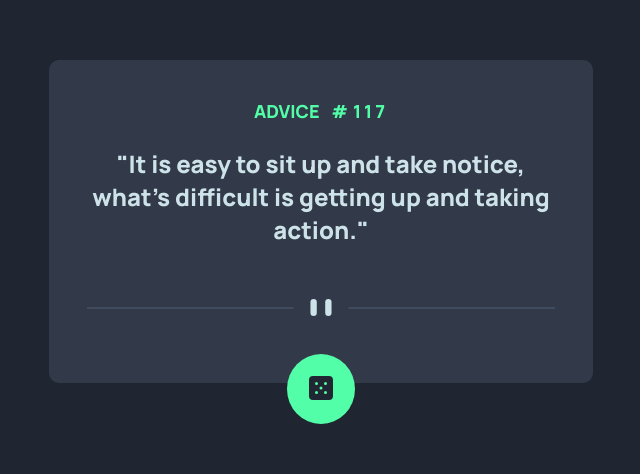
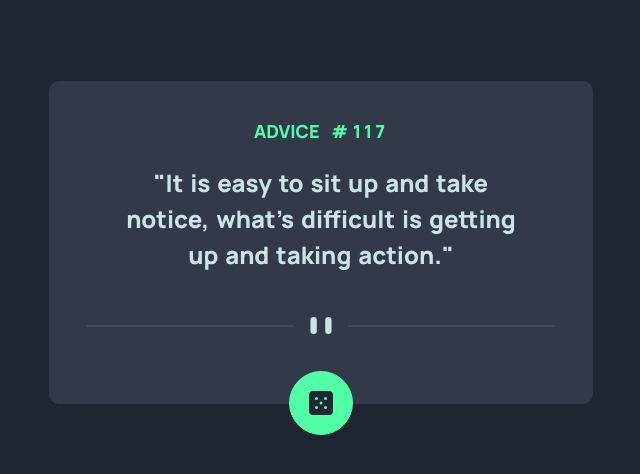
Before and after one commit to geekSamarth/Advice-generator-App, a plain HTML site: page index.html in a window 1280 px wide. Shown: the part 158-632 px from the top of the page, without its empty margins (319-959 px from the left). Drawn offline with Linux system fonts and the light colour scheme.

Commit message:
Minor Fixes

```diff
--- a/index.html
+++ b/index.html
@@ -1,25 +1,33 @@
 <!DOCTYPE html>
 <html lang="en">
   <head>
-  <meta charset="UTF-8">
-  <meta name="viewport" content="width=device-width, initial-scale=1.0"> <!-- displays site properly based on user's device -->
-  <link rel="icon" type="image/png" sizes="32x32" href="./images/favicon-32x32.png">
-  <link rel="stylesheet" href="./style.css">
+    <meta charset="UTF-8" />
+    <meta name="viewport" content="width=device-width, initial-scale=1.0" />
+    <!-- displays site properly based on user's device -->
+    <link
+      rel="icon"
+      type="image/png"
+      sizes="32x32"
+      href="./images/favicon-32x32.png"
+    />
+    <link rel="stylesheet" href="./style.css" />
     <title>Frontend Mentor | Advice generator app</title>
   </head>
   <body>
     <main class="content_wrapper">
       <article class="container">
-      <span>Advice  #<small id="adviceId">117</small></span>
-      <div class="generatedAdvice">"It is easy to sit up and take notice, what's difficult is getting up and taking action."</div>
-      <div class="partitionImage">
-        <img src="./images/pattern-divider-desktop.svg" alt="" id="divider">
+        <span>Advice #<small id="adviceId">117</small></span>
+        <div class="generatedAdvice">
+          "It is easy to sit up and take notice, what's difficult is getting up
+          and taking action."
         </div>
 
+        <img src="./images/pattern-divider-desktop.svg" alt="" id="divider" />
+
+        <div class="diceBtn">
+          <img src="./images/icon-dice.svg" alt="" / class="btn">
+        </div>
       </article>
-    <div class="diceBtn">
-      <button class="btn"><img src="./images/icon-dice.svg" alt=""></button>
-    </div>
     </main>
 
     <script src="./main.js"></script>
--- a/style.css
+++ b/style.css
@@ -15,28 +15,25 @@
 .content_wrapper {
   min-height: 100vh;
   display: flex;
-  flex-direction: column;
   justify-content: center;
   align-items: center;
   background-color: var(--dark-blue);
 }
 .container {
-  display: flex;
-  flex-direction: column;
-  align-items: center;
   width: 34rem;
-  max-width: 95%;
+  max-width: 90%;
   background-color: var(--dark-grayish-blue);
   border-radius: 10px;
   padding: 2.4rem;
   text-align: center;
 }
 .container span {
+  display: block;
   font-size: 18px;
   word-spacing: 0.5rem;
   text-transform: uppercase;
   color: var(--neon-green);
-  margin-bottom: 1rem;
+  margin-bottom: 1.4rem;
 }
 #adviceId {
   font-size: 18px;
@@ -45,46 +42,52 @@
 }
 .generatedAdvice {
   width: 100%;
-  height: 6rem;
-  font-size: 24px;
+  height: 7rem;
+  font-size: 1.5rem;
+  word-spacing: 2px;
   color: var(--ligh-cyan);
   margin-top: 0.5rem;
+  margin-bottom: 2.5rem;
+  padding:0 2rem;
+  line-height: 1.5;
+}
+#divider{
+  width: 100%;
   margin-bottom: 2rem;
 }
-.partitionImage {
-  width: 100%;
-  margin: 1.5rem 0;
-}
-.partitionImage img {
-  width: 100%;
-}
-.dicebtn {
+.diceBtn {
+  width: 4rem;
+  height: 4rem;
+  border: 1px solid var(--neon-green);
+  border-radius: 50%;
+  background-color: var(--neon-green);
+  padding: 1rem;
+  cursor: pointer;
   display: flex;
   justify-content: center;
   align-items: center;
+  align-self: center;
+  margin: 0 auto;
+  margin-bottom: -70px;
 }
-.btn {
-  border: none;
-  border-radius: 50%;
-  padding: 20px;
-  margin-top: -50px;
-  background-color: var(--neon-green);
-  cursor: pointer;
-}
-.btn img {
-  margin: 2px 2px 0 2px;
-}
-.btn:hover {
-  box-shadow: 0 0 2rem var(--neon-green);
+.diceBtn:hover {
+  box-shadow: 0 0 20px 5px var(--neon-green);
   transition: box-shadow 0.1s ease;
 }
 
 /* adding media queries for responsive design */
 
 @media screen and (max-width: 500px) {
-  .generatedAdvice{
+  .container span{
+    font-size: 16px;
+  }
+  #adviceId{
+    font-size: 16px;
+  }
+  .generatedAdvice {
     height: auto;
-    font-size: 22px;
+    font-size: 20px;
+    padding: 0;
   }
   #divider {
     content: url("./images/pattern-divider-mobile.svg");
```
Lines whose indentation alone changed are shown as unchanged.
